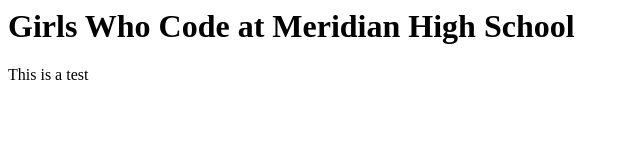
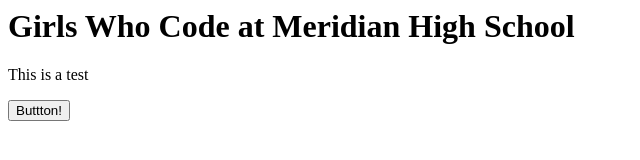
Before and after one commit to lamv13/lamv13.github.io, a plain HTML site: page index.html in a window 1280 px wide. Shown: the whole page, without its empty margins (0-640 px from the left). Drawn offline with Linux system fonts and the light colour scheme.

Commit message:
Adding Button

```diff
--- a/index.html
+++ b/index.html
@@ -2,5 +2,6 @@
     <main>
         <h1>Girls Who Code at Meridian High School</h1>
         <p>This is a test</p>
+        <button type="button">Buttton!</button>
     </main>
 </html>
```
